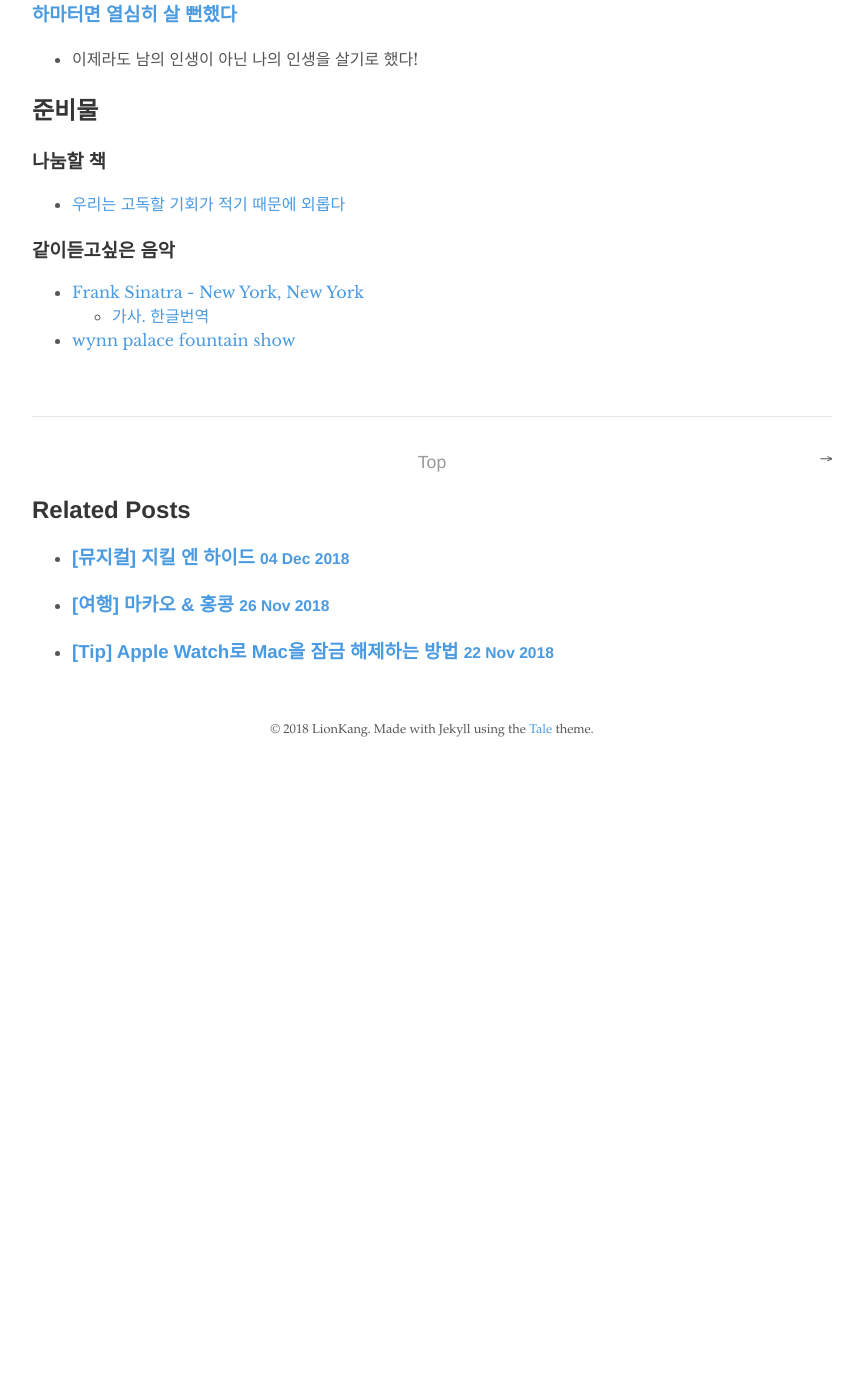
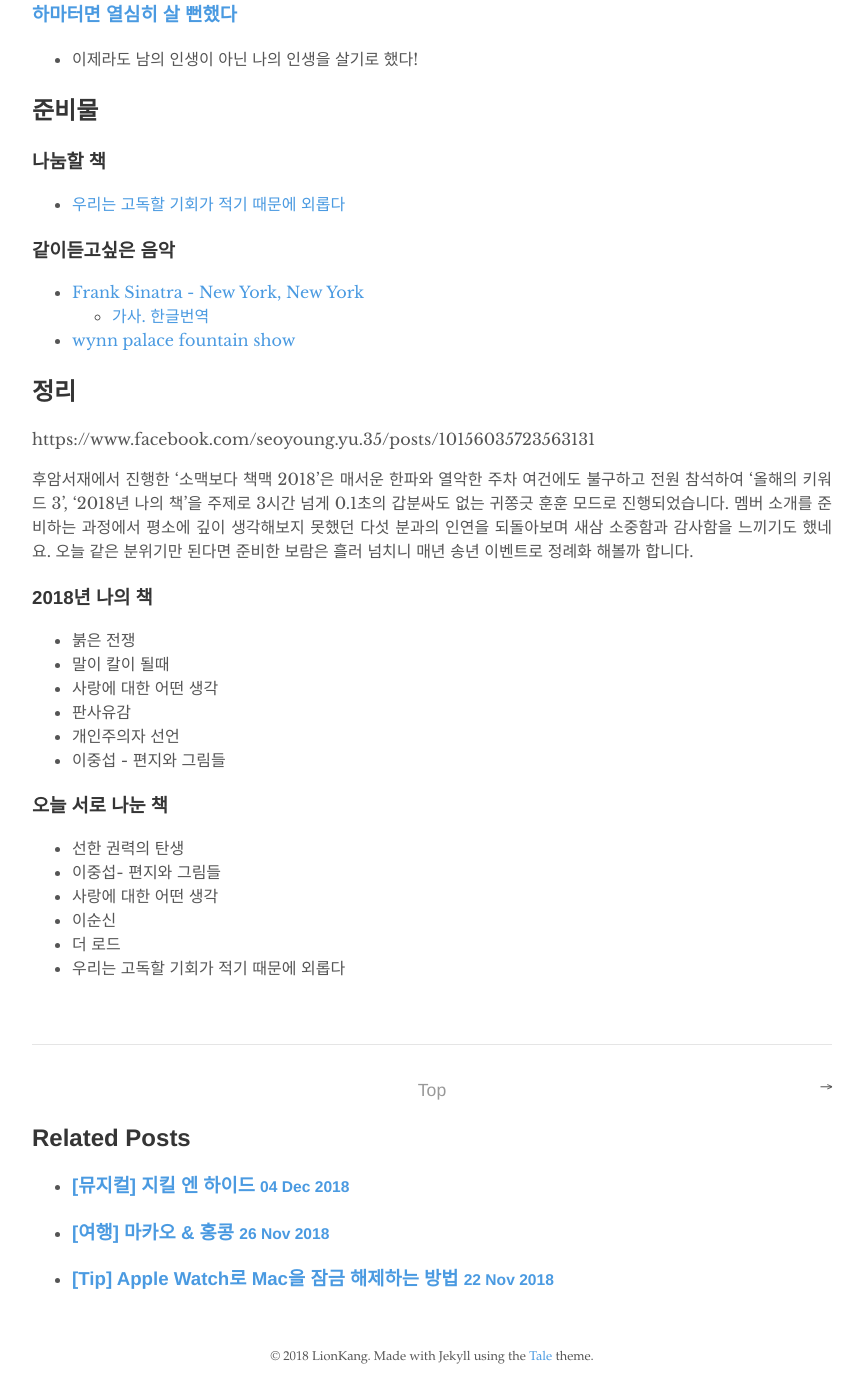
Before and after one commit to lionkang/lionkang.github.io, a Jekyll site: the page built from _posts/2018-12-07-sundries-huamsharedstudy.markdown, in a window 1280 px wide and 1400 px high, scrolled down 1386 px. Shown: the whole window, without its empty margins (208-1071 px from the left). Built offline with Jekyll 4.4.1, drawn with Linux system fonts in a browser that asks for light colours; nearby versions of some CDN libraries; comment, search, counter and statistics services are not loaded; before the commit the page ends 2159 px from its top, so only the background shows below that.

Commit message:
post contents update

```diff
--- a/_posts/2018-12-07-sundries-huamsharedstudy.markdown
+++ b/_posts/2018-12-07-sundries-huamsharedstudy.markdown
@@ -51,3 +51,27 @@ comments: true
 - [Frank Sinatra - New York, New York](https://www.youtube.com/watch?v=EUrUfJW1JGk)
   - [가사. 한글번역](http://ccm3.net/archives/2688)
 - [wynn palace fountain show](https://www.youtube.com/watch?v=yAi41y0jcjg)
+
+## 정리
+
+https://www.facebook.com/seoyoung.yu.35/posts/10156035723563131
+
+후암서재에서 진행한 '소맥보다 책맥 2018'은 매서운 한파와 열악한 주차 여건에도 불구하고 전원 참석하여 '올해의 키워드 3', '2018년 나의 책'을 주제로 3시간 넘게 0.1초의 갑분싸도 없는 귀쫑긋 훈훈 모드로 진행되었습니다.
+멤버 소개를 준비하는 과정에서 평소에 깊이 생각해보지 못했던 다섯 분과의 인연을 되돌아보며 새삼 소중함과 감사함을 느끼기도 했네요.
+오늘 같은 분위기만 된다면 준비한 보람은 흘러 넘치니 매년 송년 이벤트로 정례화 해볼까 합니다.
+
+### 2018년 나의 책
+- 붉은 전쟁
+- 말이 칼이 될때
+- 사랑에 대한 어떤 생각
+- 판사유감
+- 개인주의자 선언
+- 이중섭 - 편지와 그림들
+
+### 오늘 서로 나눈 책
+- 선한 권력의 탄생
+- 이중섭- 편지와 그림들
+- 사랑에 대한 어떤 생각
+- 이순신
+- 더 로드
+- 우리는 고독할 기회가 적기 때문에 외롭다
```
